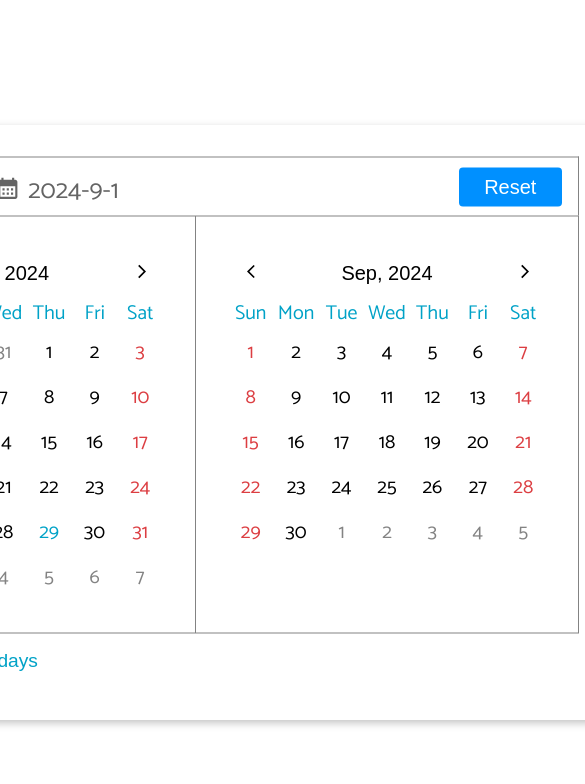
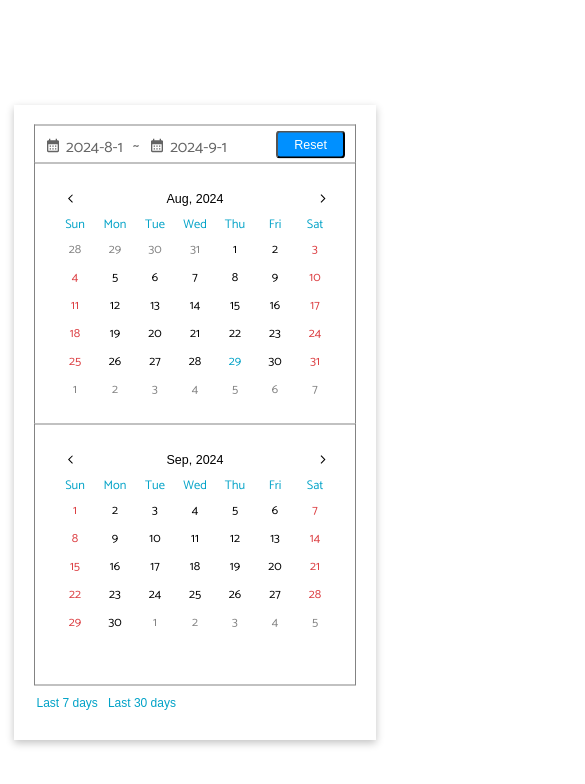
Before and after one commit to rahulrao0209/ui-components, a React (Vite) app in the folder date-range-picker/: page / in a window 390 px wide. Shown: the top 784 px of the page, 585 px wide, since content can reach past the window. Built offline with nearby package versions, Linux system fonts and the light colour scheme.

Commit message:
Date-range-picker | Add basic responsive design behavior

```diff
--- a/date-range-picker/src/components/picker/index.css
+++ b/date-range-picker/src/components/picker/index.css
@@ -8,8 +8,13 @@
 
 .picker__view {
   min-height: 22rem;
+  min-width: 280px;
 }
 
 .picker:nth-of-type(1) {
-  border-right: none;
+  border-bottom: none;
+  @media screen and (min-width: 600px) {
+    border-right: none;
+    border-bottom: 1px solid var(--primary-gray);
+  }
 }
--- a/date-range-picker/src/components/pickerContainer/index.css
+++ b/date-range-picker/src/components/pickerContainer/index.css
@@ -5,6 +5,11 @@
 
 .pickers {
   display: flex;
+  flex-direction: column;
+
+  @media screen and (min-width: 600px) {
+    flex-direction: row;
+  }
 }
 
 .range-display {
@@ -44,8 +49,9 @@
   background-color: var(--primary-blue);
   margin-left: auto;
   margin-right: 1rem;
+  height: 100%;
   padding: 0.5rem 1.6rem;
-  border: none;
+
   font-size: 1.25rem;
   cursor: pointer;
   border-radius: 4px;
--- a/date-range-picker/src/index.css
+++ b/date-range-picker/src/index.css
@@ -18,19 +18,22 @@
   box-sizing: inherit;
 }
 
+html {
+  font-size: 62.5%;
+
+  @media (min-width: 600px) {
+    font-size: 71.45%;
+  }
+
+  @media (min-width: 768px) {
+    font-size: 83.84%;
+  }
+
+  @media (min-width: 900px) {
+    font-size: 100%; /* 1rem = 16px */
+  }
+}
 body {
   box-sizing: border-box;
   font-family: "Catamaran", sans-serif;
-
-  @media only screen and (min-width: 478px) {
-    font-size: 50%;
-  }
-
-  @media only screen and (min-width: 768px) {
-    font-size: 62.5%;
-  }
-
-  @media only screen and (min-width: 1190px) {
-    font-size: 100%;
-  }
 }
```
